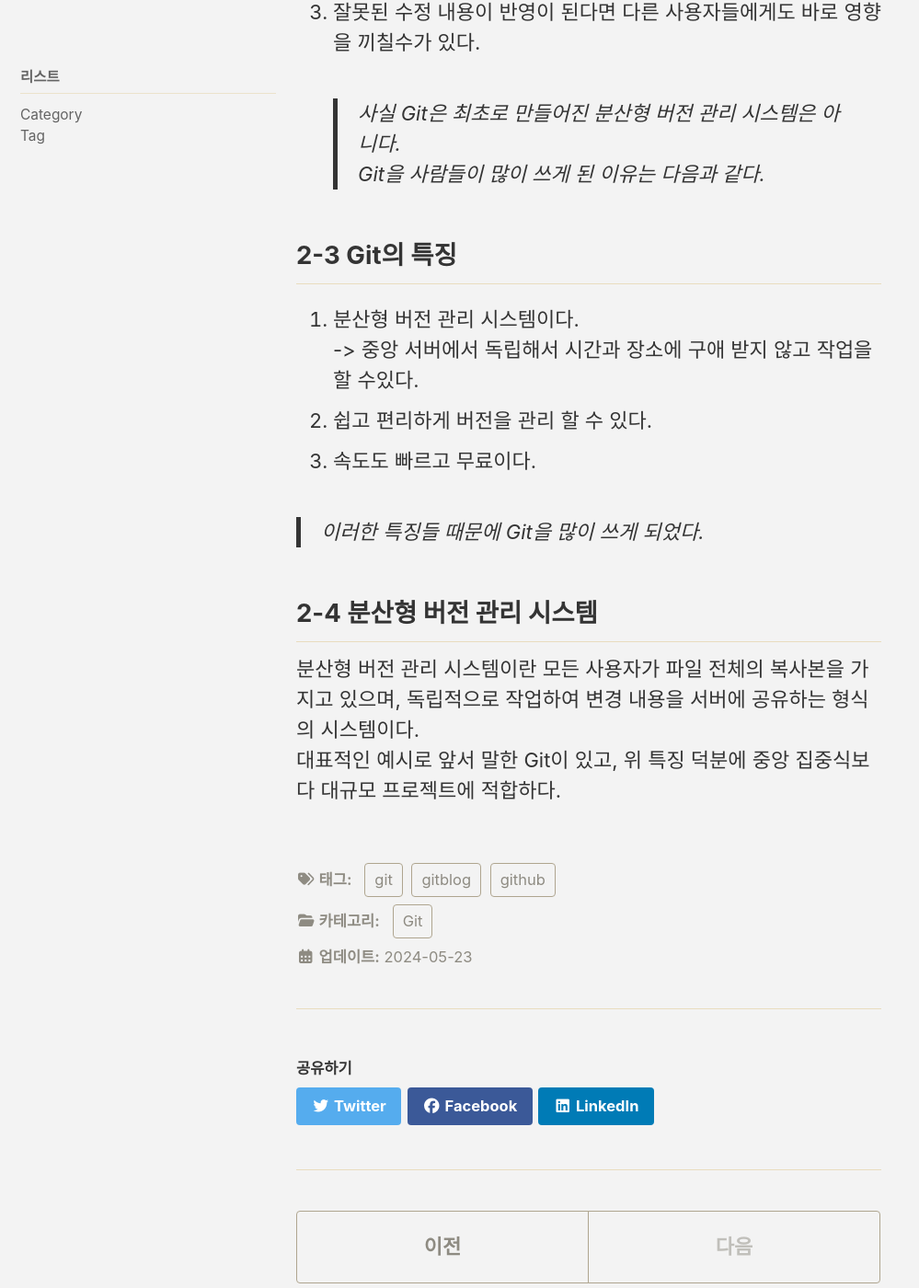
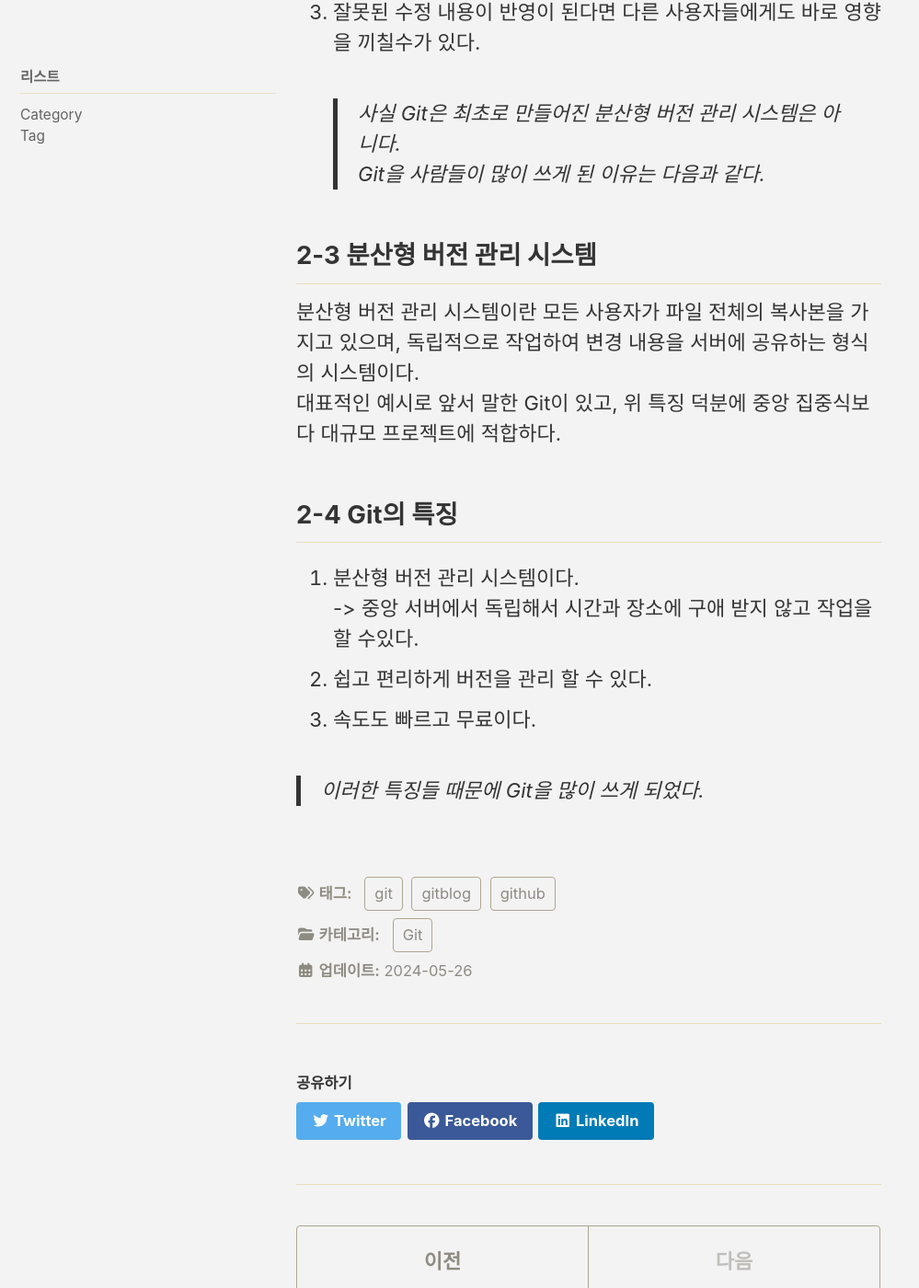
Before and after one commit to duwnstj/duwnstj.github.io, a Jekyll site: the page built from _posts/2024-05-21-git_github.md, in a window 1280 px wide and 1400 px high, scrolled down 2307 px. Shown: the whole window at 92% size, without its empty margins (0-999 px from the left). Built offline with Jekyll 4.4.1, drawn with Linux system fonts in a browser that asks for light colours; cached includes are drawn as plain includes; comment, search, counter and statistics services are not loaded; some of the changed lines change nothing that is shown; some of the changed text lies outside the part shown.

Commit message:
git에대해 알아보자 final

```diff
--- a/_posts/2024-05-21-git_github.md
+++ b/_posts/2024-05-21-git_github.md
@@ -7,7 +7,7 @@ toc: true
 author_profile: false
 sidebar:
     nav: "docs"
-last_modified_at: 2024-05-23
+last_modified_at: 2024-05-26
 ---
 
 # 1. 버전 관리 시스템의 필요성
@@ -40,7 +40,11 @@ last_modified_at: 2024-05-23
 3.  잘못된 수정 내용이 반영이 된다면 다른 사용자들에게도 바로 영향을 끼칠수가 있다.
 >사실 Git은 최초로 만들어진 분산형 버전 관리 시스템은 아니다.<br>Git을 사람들이 많이 쓰게 된 이유는 다음과 같다.
 
-## 2-3 Git의 특징
+## 2-3 분산형 버전 관리 시스템
+분산형 버전 관리 시스템이란 모든 사용자가 파일 전체의 복사본을 가지고 있으며, 독립적으로 작업하여 변경 내용을 서버에 공유하는 형식의 시스템이다.<br>
+대표적인 예시로 앞서 말한 Git이 있고, 위 특징 덕분에 중앙 집중식보다 대규모 프로젝트에 적합하다.<br>
+
+## 2-4 Git의 특징
 
 1. 분산형 버전 관리 시스템이다.<br>
 -> 중앙 서버에서 독립해서 시간과 장소에 구애 받지 않고 작업을 할 수있다.
@@ -48,7 +52,3 @@ last_modified_at: 2024-05-23
 3. 속도도 빠르고 무료이다.
 
 >이러한 특징들 때문에 Git을 많이 쓰게 되었다.
-
-## 2-4 분산형 버전 관리 시스템
-분산형 버전 관리 시스템이란 모든 사용자가 파일 전체의 복사본을 가지고 있으며, 독립적으로 작업하여 변경 내용을 서버에 공유하는 형식의 시스템이다.<br>
-대표적인 예시로 앞서 말한 Git이 있고, 위 특징 덕분에 중앙 집중식보다 대규모 프로젝트에 적합하다.<br>
```
